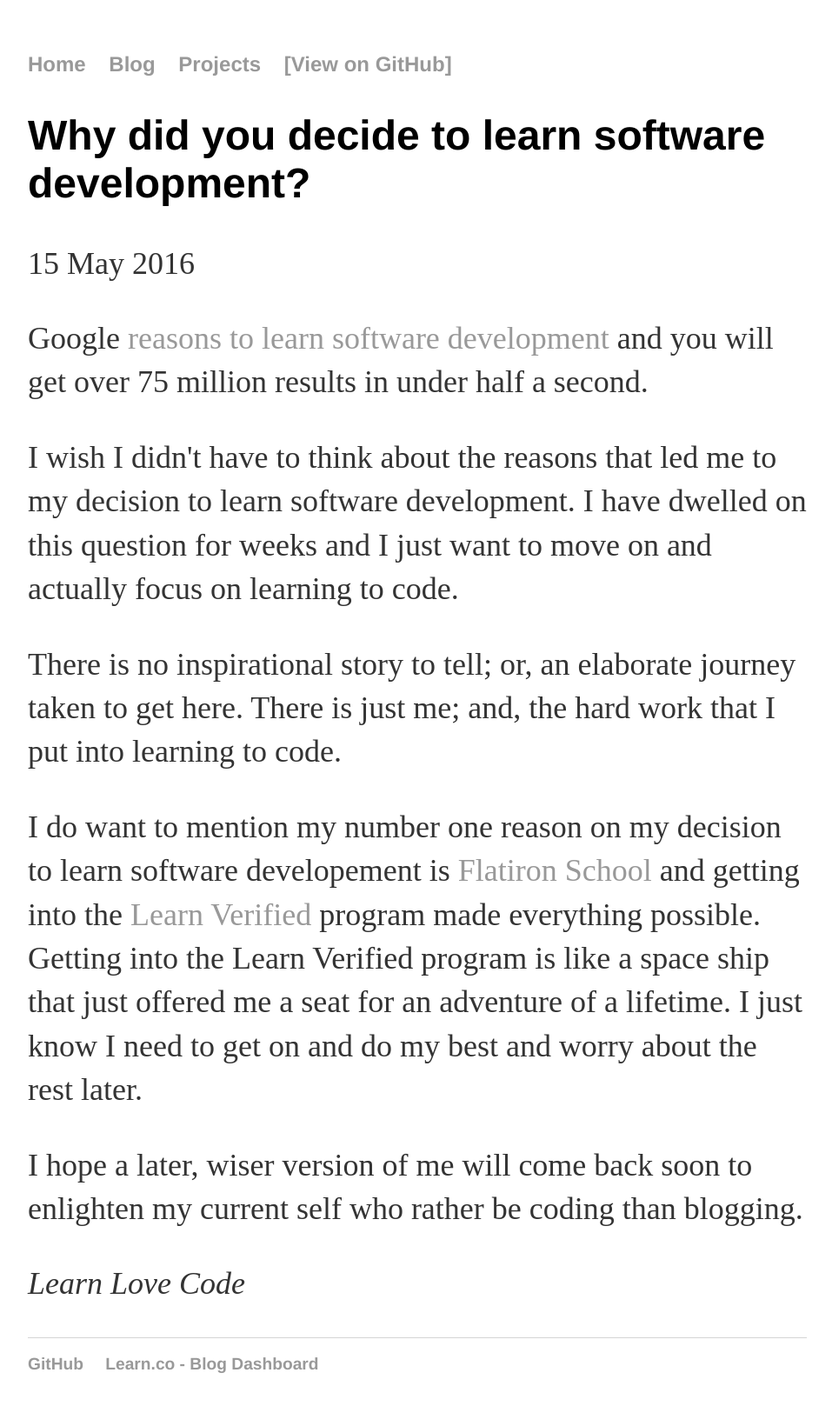
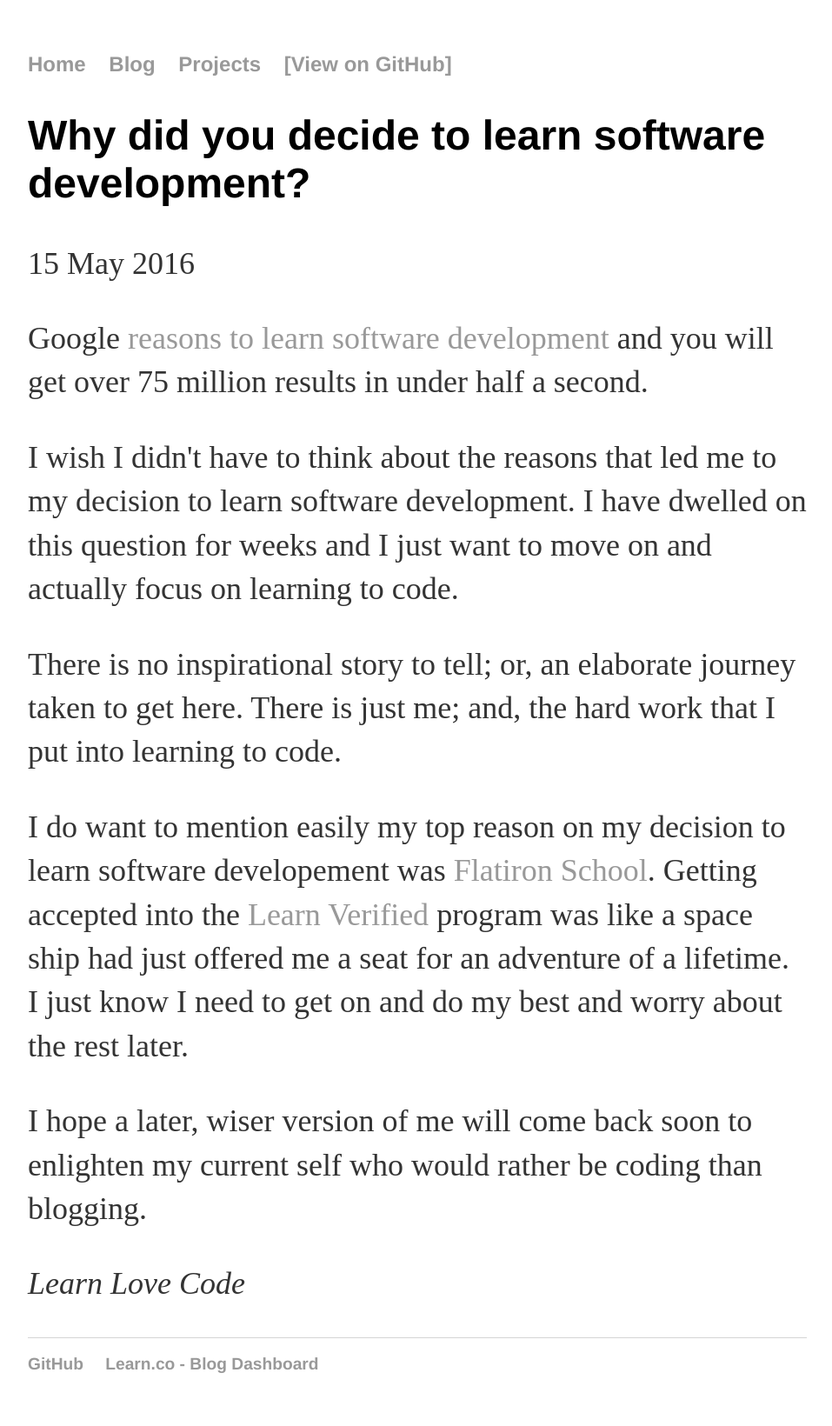
Before and after one commit to beingy/beingy.github.io, a Jekyll site: the page built from _posts/2016-05-15-why-did-i-decide-to-learn-software-development.md, in a window 1280 px wide. Shown: the whole page at 87% size, without its empty margins (160-1117 px from the left). Built offline with Jekyll 4.4.1, drawn with Linux system fonts in a browser that asks for light colours.

Commit message:
update blog post

```diff
--- a/_posts/2016-05-15-why-did-i-decide-to-learn-software-development.md
+++ b/_posts/2016-05-15-why-did-i-decide-to-learn-software-development.md
@@ -10,8 +10,8 @@ I wish I didn\'t have to think about the reasons that led me to my decision to l
 
 There is no inspirational story to tell; or, an elaborate journey taken to get here. There is just me; and, the hard work that I put into learning to code.
 
-I do want to mention my number one reason on my decision to learn software developement is [Flatiron School](http://flatironschool.com/) and getting into the [Learn Verified](learn.co/with/beingy) program made everything possible. Getting into the Learn Verified program is like a space ship that just offered me a seat for an adventure of a lifetime.  I just know I need to get on and do my best and worry about the rest later.
+I do want to mention easily my top reason on my decision to learn software developement was [Flatiron School](http://flatironschool.com/). Getting accepted into the [Learn Verified](learn.co/with/beingy) program was like a space ship had just offered me a seat for an adventure of a lifetime.  I just know I need to get on and do my best and worry about the rest later.
 
-I hope a later, wiser version of me will come back soon to enlighten my current self who rather be coding than blogging.
+I hope a later, wiser version of me will come back soon to enlighten my current self who would rather be coding than blogging.
 
 *Learn Love Code*
```
